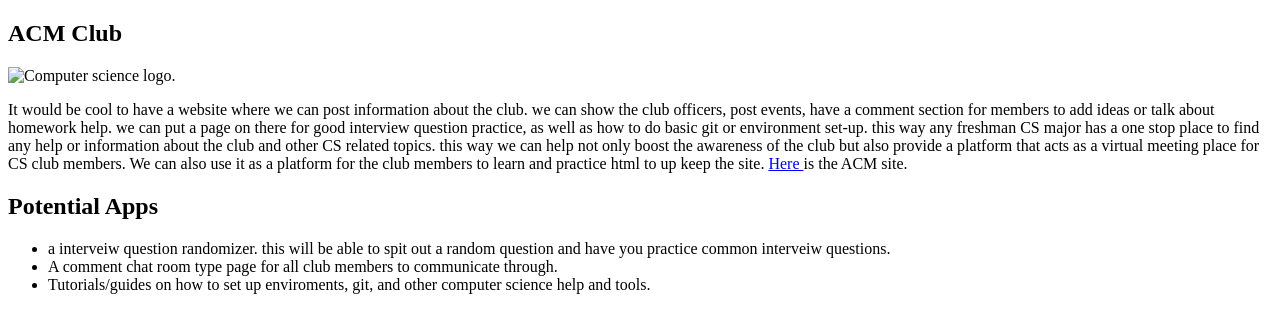
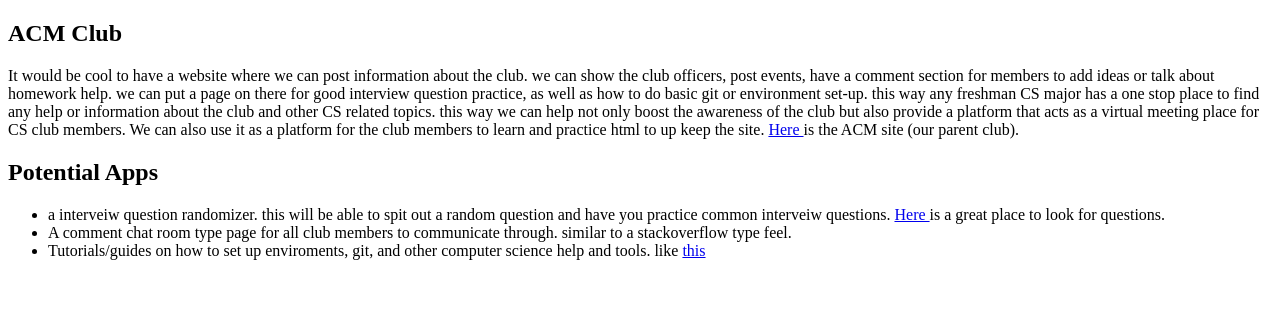
Before and after one commit to wwu-cptr220-a20/project-riggja, a website: page index.html in a window 1280 px wide. Drawn offline with Linux system fonts and the light colour scheme.

Commit message:
add stage 0

```diff
--- a/index.html
+++ b/index.html
@@ -13,8 +13,6 @@
           <h1>
               ACM Club
           </h1>
-          <img src="img/CS.jpg"
-              alt="Computer science logo.">
           </section>
         <p>
           It would be cool to have a website where we can post information about the club. we can show the club officers, post events, have a comment section for members to add ideas or talk about homework help.
@@ -22,7 +20,7 @@
           this way any freshman CS major has a one stop place to find any help or information about the club and other CS related topics.
           this way we can help not only boost the awareness of the club but also provide a platform that acts as a virtual meeting place for CS club members.
           We can also use it as a platform for the club members to learn and practice html to up keep the site.
-          <a href="https://www.acm.org/"> Here </a> is the ACM site.
+          <a href="https://www.acm.org/"> Here </a> is the ACM site (our parent club).
         </p>
         <section>
           <h2>
@@ -31,12 +29,13 @@
           <ul>
               <li>
                   a interveiw question randomizer. this will be able to spit out a random question and have you practice common interveiw questions.
+                  <a href="https://coderbyte.com/"> Here </a> is a great place to look for questions.
               </li>
               <li>
-                  A comment chat room type page for all club members to communicate through.
+                  A comment chat room type page for all club members to communicate through. similar to a stackoverflow type feel.
               </li>
               <li>
-                  Tutorials/guides on how to set up enviroments, git, and other computer science help and tools.
+                  Tutorials/guides on how to set up enviroments, git, and other computer science help and tools. like <a href="https://docs.github.com/en"> this </a>
               </li>
           </ul>
         </section>
```
